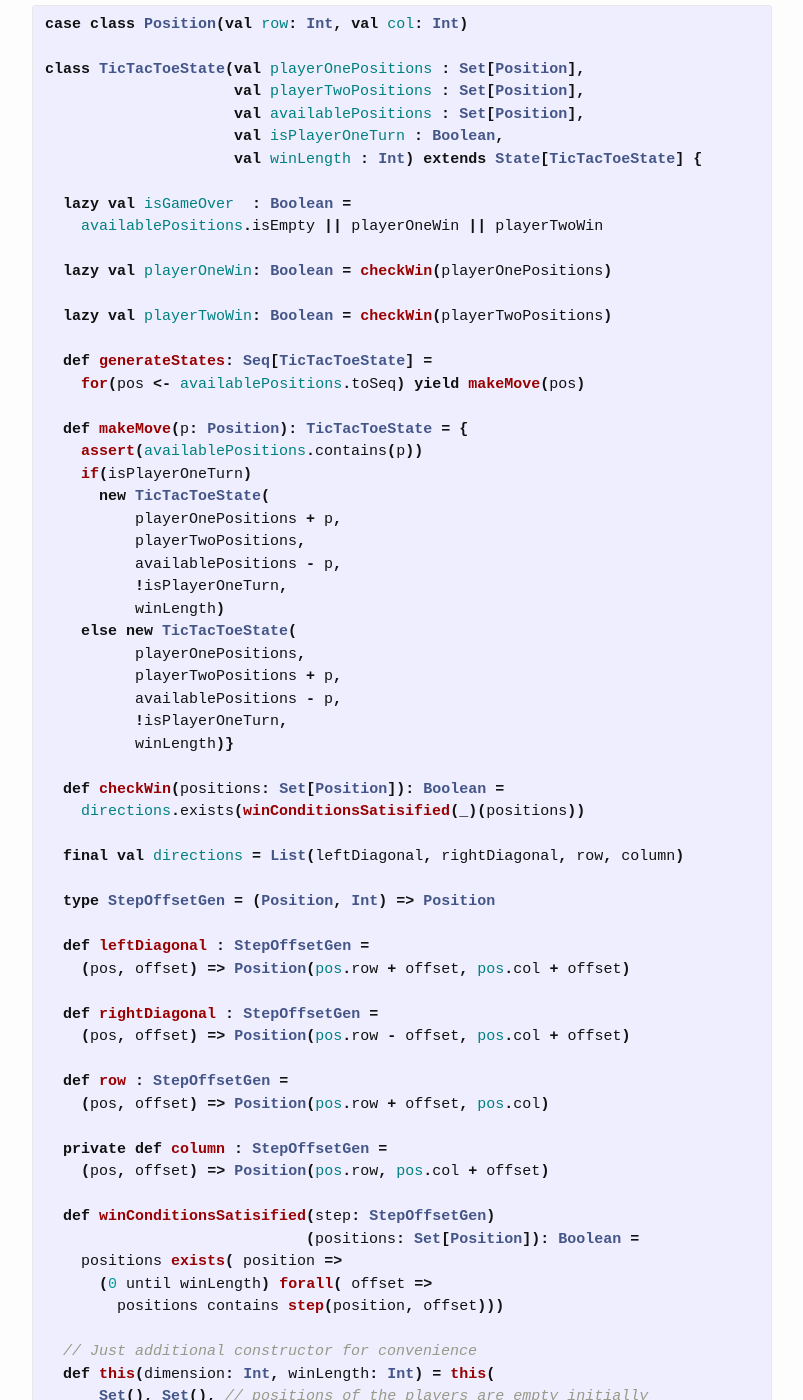
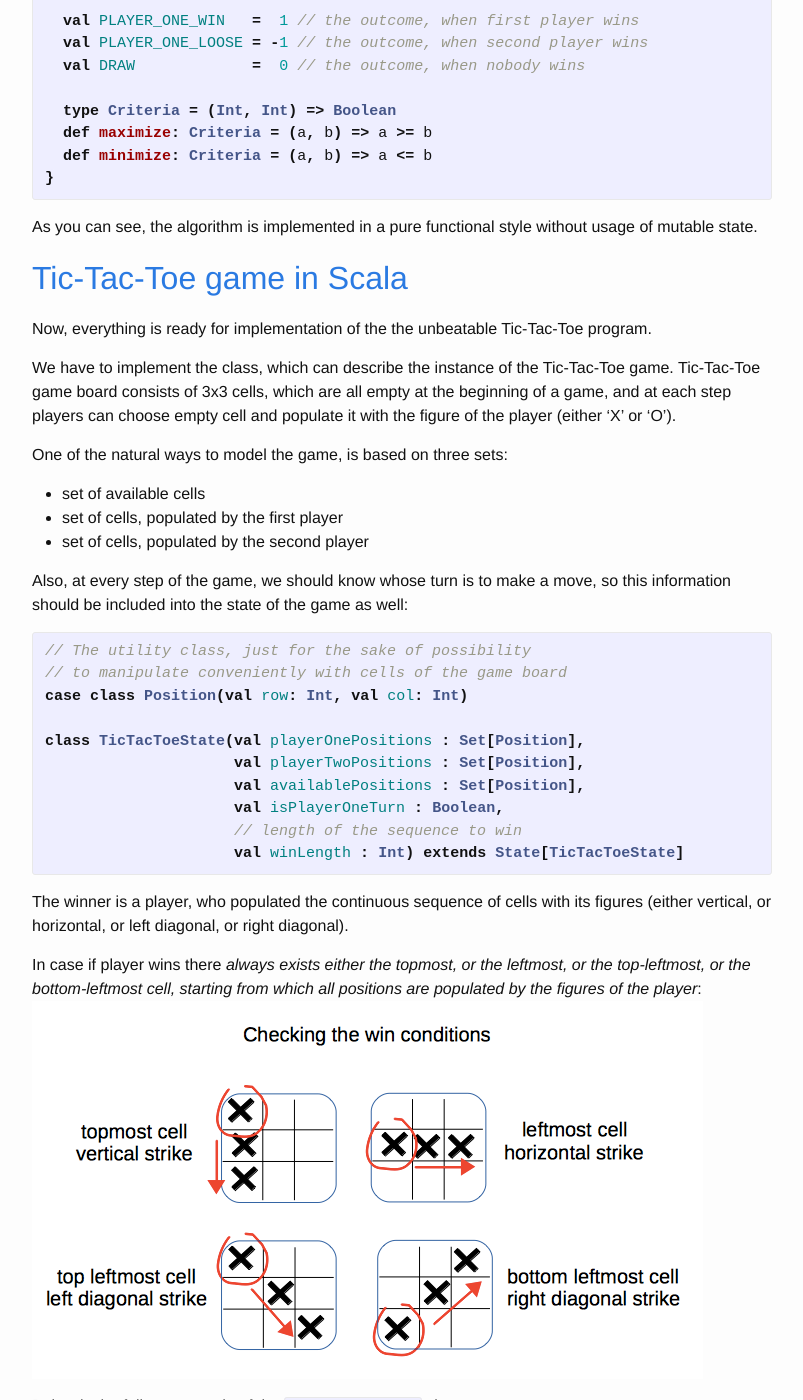
Before and after one commit to lagodiuk/lagodiuk.github.io, a Jekyll site: the page built from _posts/2017-01-11-minimax_tic_tac_toe_scala.md, in a window 1280 px wide and 1400 px high, scrolled down 3319 px. Shown: the whole window, without its empty margins (238-1041 px from the left). Built offline with Jekyll 4.4.1, drawn with Linux system fonts in a browser that asks for light colours; Markdown is read by kramdown in place of the engine named in the settings; comment, search, counter and statistics services are not loaded; some of the changed text lies outside the part shown.

Commit message:
The article about Minimax-based AI for the Tic-Tac-Toe game in Scala

```diff
--- a/_posts/2017-01-11-minimax_tic_tac_toe_scala.md
+++ b/_posts/2017-01-11-minimax_tic_tac_toe_scala.md
@@ -1,6 +1,6 @@
 ---
 layout: post
-title:  "Minimax-based AI for Tic-Tac Toe in Scala"
+title:  "Minimax-based AI for the Tic-Tac-Toe game in Scala"
 date:   2017-01-11 23:46:00
 categories: computer_science
 tags:
@@ -9,13 +9,23 @@
 comments: true
 ---
 
-Tic-Tac Toe belongs to the class of games, where two players compete against each other with strictly opposite interests, so the win of one player means the lose of another player.
+This article contains a brief introduction of the Minimax principle, together with minimalistic and pure functional implementation of the Minimax algorithm in Scala for the purpose of creation of the unbeatable Tic-Tac-Toe program.
 
 ![Introduction image](/images/minimax_tic_tac_toe/intro.png)
 
+## Table of contents
+* [Minimax Principle]({{page.url}}#minimax-principle)
+* [Minimax Algorithm in Scala]({{page.url}}#minimax-algorithm-in-scala)
+* [Tic-Tac-Toe game in Scala]({{page.url}}#tic-tac-toe-game-in-scala)
+  * [Human-driven BestMoveFinder]({{page.url}}#human-driven-bestmovefinder)
+  * [Tic-Tac-Toe game driver]({{page.url}}#tic-tac-toe-game-driver)
+  * [Human vs. Computer game]({{page.url}}#human-vs-computer-game)
+
 <!--more-->
 
-## Minimax Principle ##
+## [Minimax Principle](#minimax-principle) ##
+
+Tic-Tac Toe belongs to the class of games, where two players compete against each other with strictly opposite interests, so the win of one player means the lose of another player.
 
 A rational choice of the actions of the players during such kind of games is based on the maximization of the "chances to win". However, taking into account that there are only two players, the objectives of the players can be redefined in a following way:
 - the first player wants to *maximize its own chances to win*
@@ -110,7 +118,38 @@
 
 As you can see, the algorithm is implemented in a pure functional style without usage of mutable state.
 
-## Tic-Tac Toe in Scala ##
+## [Tic-Tac-Toe game in Scala](#tic-tac-toe-game-in-scala) ##
+
+Now, everything is ready for implementation of the the unbeatable Tic-Tac-Toe program.
+
+We have to implement the class, which can describe the instance of the Tic-Tac-Toe game. Tic-Tac-Toe game board consists of 3x3 cells, which are all empty at the beginning of a game, and at each step players can choose empty cell and populate it with the figure of the player (either 'X' or 'O').
+
+One of the natural ways to model the game, is based on three sets:
+- set of available cells
+- set of cells, populated by the first player
+- set of cells, populated by the second player
+
+Also, at every step of the game, we should know whose turn is to make a move, so this information should be included into the state of the game as well:
+
+{% highlight scala %}
+// The utility class, just for the sake of possibility
+// to manipulate conveniently with cells of the game board
+case class Position(val row: Int, val col: Int)
+
+class TicTacToeState(val playerOnePositions : Set[Position],
+                     val playerTwoPositions : Set[Position],
+                     val availablePositions : Set[Position],
+                     val isPlayerOneTurn : Boolean,
+                     // length of the sequence to win
+                     val winLength : Int) extends State[TicTacToeState]
+{% endhighlight %}
+
+The winner is a player, who populated the continuous sequence of cells with its figures (either vertical, or horizontal, or left diagonal, or right diagonal).
+
+In case if player wins there *always exists either the topmost, or the leftmost, or the top-leftmost, or the bottom-leftmost cell, starting from which all positions are populated by the figures of the player*:
+![Win conditions check visualization](/images/minimax_tic_tac_toe/win_conditions.png)
+
+Below is the full source code of the `TicTacToeState` class:
 
 {% highlight scala %}
 case class Position(val row: Int, val col: Int)
@@ -181,6 +220,10 @@
 }
 {% endhighlight %}
 
+### [Human-driven BestMoveFinder](#human-driven-bestmovefinder) ###
+
+In order for being able to play with computer, we need to define an implementation of the `BestMoveFinder`, which will ask user to input the coordinates of the next move:
+
 {% highlight scala %}
 class HumanTicTacPlayer extends BestMoveFinder[TicTacToeState] {
   def move(s: TicTacToeState): TicTacToeState = {
@@ -196,49 +239,129 @@
 }
 {% endhighlight %}
 
+### [Tic-Tac-Toe game driver](#tic-tac-toe-game-driver) ###
+
+Below is a source code of the Tic-Tac-Toe game driver, which requires two instances of the `BestMoveFinder` as the arguments of constructor (so we could arrange either *human-computer*, or *human-human*, or even *computer-computer* games):
+
+{% highlight scala %}
+class TicTacToe(playerOne: BestMoveFinder[TicTacToeState],
+                playerTwo: BestMoveFinder[TicTacToeState]) {
+
+  private var players = List(playerOne, playerTwo)
+
+  private var game: TicTacToeState =
+    new TicTacToeState(DIMENSION, DIMENSION)
+
+  def play = {
+    var moveNumber = 0
+    while(!game.isGameOver) {
+      println(s"Player ${moveNumber % 2 + 1} makes move:")
+      val player = players.head
+      game = player.move(game)
+      println(display(game))
+      players = players.tail :+ player
+      moveNumber += 1
+    }
+    if(game.playerOneWin) println("Player One win!")
+    else if(game.playerTwoWin) println("Player Two win!")
+    else println("Draw!")
+  }
+
+  def display(game: TicTacToeState) =
+    (1 to DIMENSION).map(row =>
+      (1 to DIMENSION).map(col => {
+        val p = Position(row, col)
+        if(game.playerOnePositions contains p) X_PLAYER
+        else if(game.playerTwoPositions contains p) O_PLAYER
+        else EMPTY_CELL
+      }).mkString).mkString("\n") + "\n"
+
+  final val DIMENSION  = 3
+  final val X_PLAYER   = "X"
+  final val O_PLAYER   = "O"
+  final val EMPTY_CELL = "."
+}
+{% endhighlight %}
+
+Some mutable variables have been used inside, which was done just for the sake of conciseness of the code.
+
+### [Human vs. Computer game](#human-vs-computer-game) ###
+
+Below is presented the setup for the human vs. computer game (Player One is a human, Player Two is the Minimax-based best move finder):
+
 {% highlight scala %}
 object Demo extends Application {
 
-  val dimension = 3
-  var game: TicTacToeState = new TicTacToeState(dimension, dimension)
-  def display(game: TicTacToeState) =
-    (1 to dimension).map(row =>
-      (1 to dimension).map(col => {
-        val p = Position(row, col)
-        (game.playerOnePositions contains p, game.playerTwoPositions contains p) match {
-          case (true, false) => playerOne
-          case (false, true) => playerTwo
-          case _ => emptyCell
-        }
-      }).mkString).mkString("\n") + "\n"
-  val playerOne = "X"
-  val playerTwo = "O"
-  val emptyCell = "."
+  val game = new TicTacToe(
+      new HumanTicTacPlayer(),
+      new MinMaxStrategyFinder[TicTacToeState]())
 
-  val ai = new MinMaxStrategyFinder[TicTacToeState]()
-  val human = new HumanTicTacPlayer()
-
-  var players = List(human, ai)
-
-  while(!game.isGameOver) {
-    val player = players.head
-    game = player.move(game)
-    println(display(game))
-    players = players.tail :+ player
-  }
-
-  if(game.playerOneWin)      println("Player One win!")
-  else if(game.playerTwoWin) println("Player Two win!")
-  else                       println("Draw!")
+  game.play
 }
 {% endhighlight %}
+
+The log of the game:
+
+{% highlight text %}
+Player 1 makes move:
+Input the row and the column, please:
+3 3
+...
+...
+..X
+
+Player 2 makes move:
+...
+.O.
+..X
+
+Player 1 makes move:
+Input the row and the column, please:
+3 1
+...
+.O.
+X.X
+
+Player 2 makes move:
+...
+.O.
+XOX
+
+Player 1 makes move:
+Input the row and the column, please:
+1 1
+X..
+.O.
+XOX
+
+Player 2 makes move:
+X..
+OO.
+XOX
+
+Player 1 makes move:
+Input the row and the column, please:
+1 3
+X.X
+OO.
+XOX
+
+Player 2 makes move:
+XOX
+OO.
+XOX
+
+Player Two win!
+{% endhighlight %}
+
+The code is available on GitHub: https://github.com/lagodiuk/tic-tac-toe-minimax-scala
 
 <div id="disqus_thread"></div>
 <script>
 
 var disqus_config = function () {
-this.page.url = "http://lagodiuk.github.io/computer_science/2016/12/19/efficient_adjacency_lists_in_c.html";
-this.page.identifier = "efficient_adjacency_list_implementation";
+this.page.url = "http://lagodiuk.github.io/computer_science/2017/01/12/minimax_tic_tac_toe_scala.html";
+this.page.identifier = "minimax_tic_tac_toe_scala";
 };
 
 (function() { // DON'T EDIT BELOW THIS LINE
```
Also changed, not shown: other parts of _posts/2017-01-11-minimax_tic_tac_toe_scala.md (+2 -4 lines), images/minimax_tic_tac_toe/win_conditions.png (added), 1 other file.
